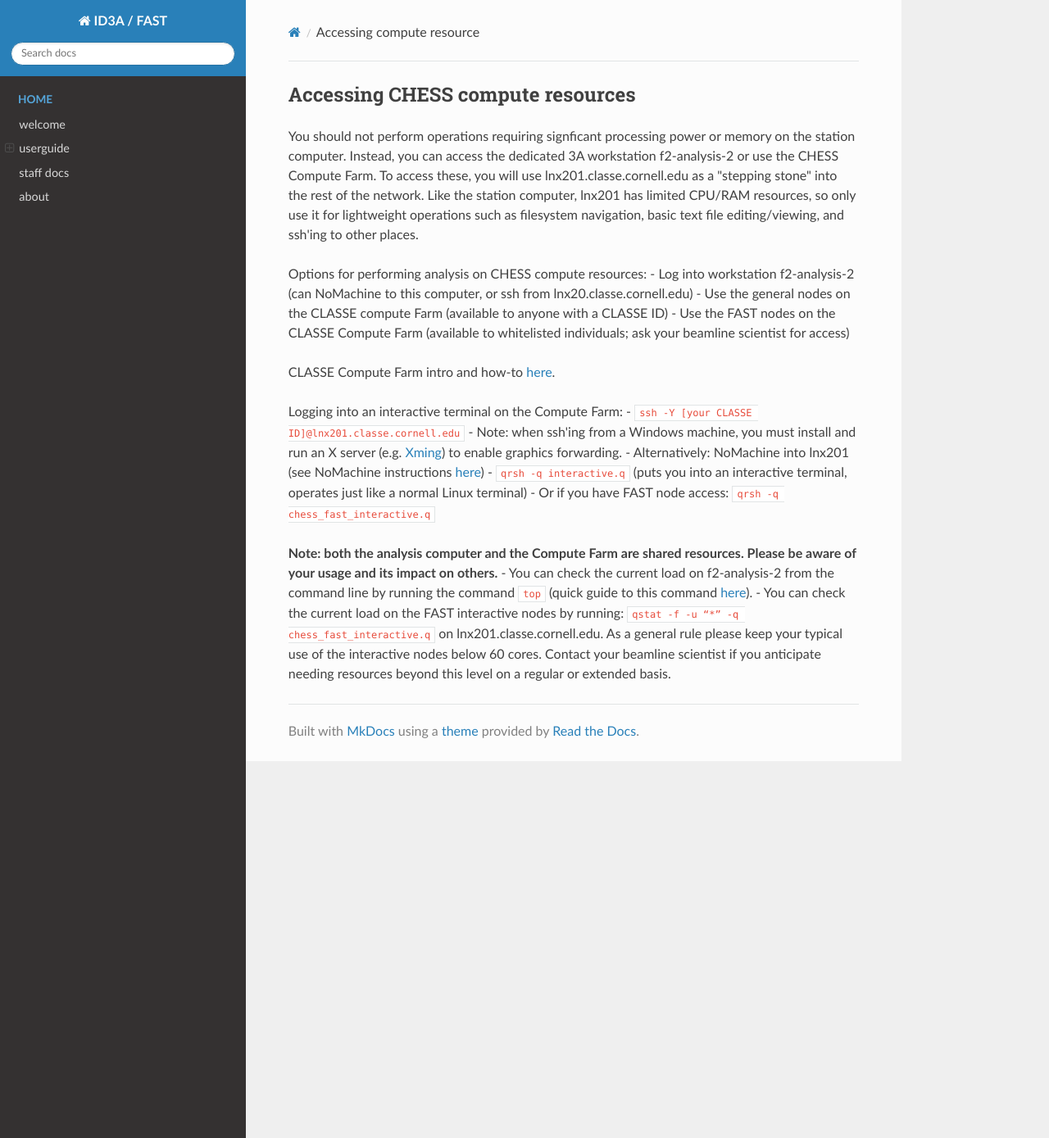
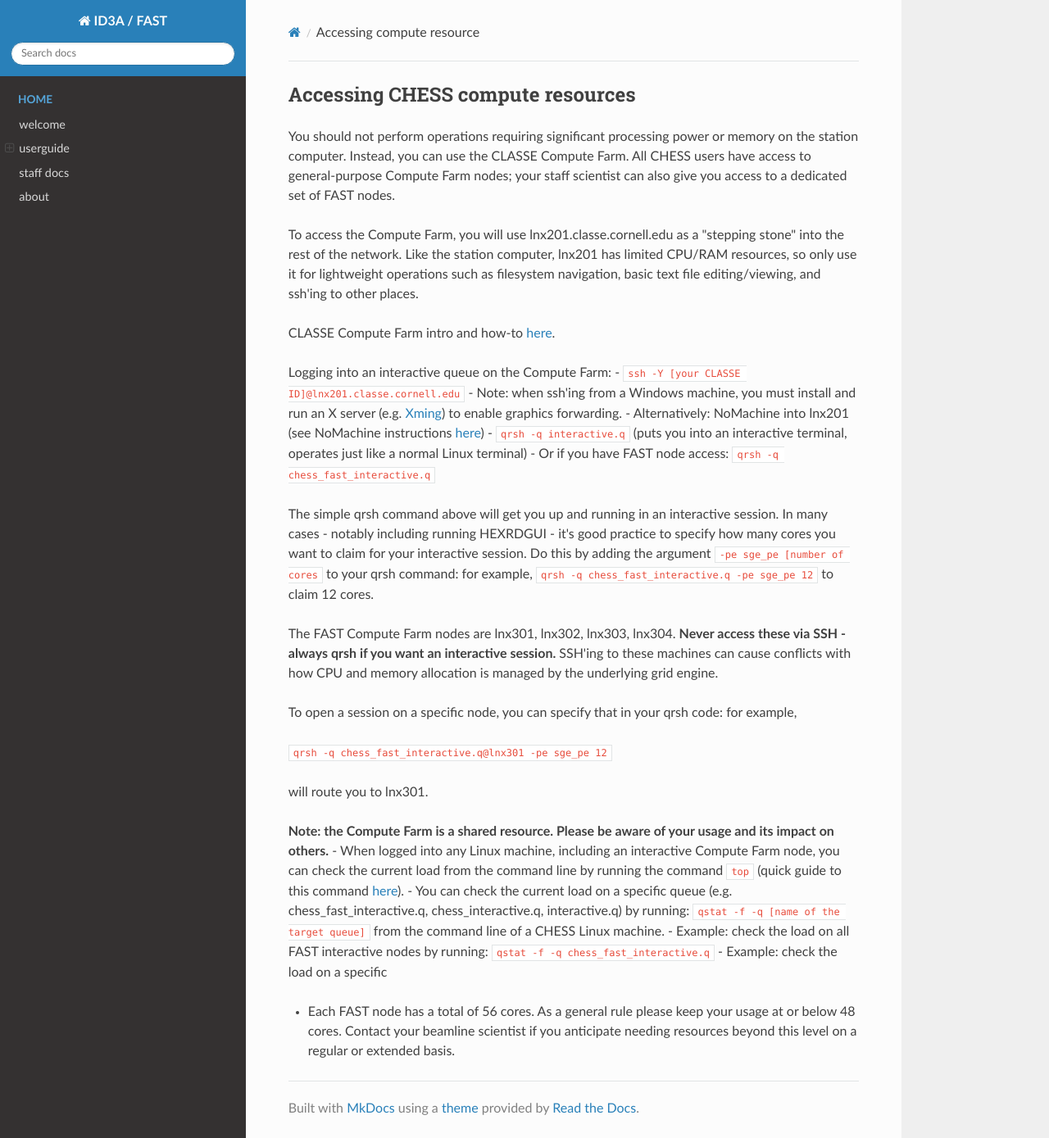
Before and after one commit to ksg52/CHESS-ID3A-FAST, an MkDocs documentation site: the page built from docs/userguide/compute/accessing_compute_resource.md, in a window 1280 px wide and 1389 px high. Shown: the whole window at 82% size. Built offline with MkDocs 1.6.1, drawn with Linux system fonts in a browser that asks for light colours; nearby versions of some CDN libraries.

Commit message:
Update accessing_compute_resource.md

````diff
--- a/docs/userguide/compute/accessing_compute_resource.md
+++ b/docs/userguide/compute/accessing_compute_resource.md
@@ -1,23 +1,31 @@
 ## Accessing CHESS compute resources
-You should not perform operations requiring signficant processing power or memory on the station computer. Instead, you can access the dedicated 3A workstation f2-analysis-2 or use the CHESS Compute Farm. To access these, you will use lnx201.classe.cornell.edu as a "stepping stone" into the rest of the network. Like the station computer, lnx201 has limited CPU/RAM resources, so only use it for lightweight operations such as filesystem navigation, basic text file editing/viewing, and ssh'ing to other places.
+You should not perform operations requiring significant processing power or memory on the station computer. Instead, you can use the CLASSE Compute Farm. All CHESS users have access to general-purpose Compute Farm nodes; your staff scientist can also give you access to a dedicated set of FAST nodes.
 
-Options for performing analysis on CHESS compute resources:
-- Log into workstation f2-analysis-2 (can NoMachine to this computer, or ssh from lnx20.classe.cornell.edu)
-- Use the general nodes on the CLASSE compute Farm (available to anyone with a CLASSE ID)
-- Use the FAST nodes on the CLASSE Compute Farm (available to whitelisted individuals; ask your beamline scientist for access)
-
+To access the Compute Farm, you will use lnx201.classe.cornell.edu as a "stepping stone" into the rest of the network. Like the station computer, lnx201 has limited CPU/RAM resources, so only use it for lightweight operations such as filesystem navigation, basic text file editing/viewing, and ssh'ing to other places.
 
 CLASSE Compute Farm intro and how-to [here](https://wiki.classe.cornell.edu/Computing/ComputeFarmIntro).
 
-
-Logging into an interactive terminal on the Compute Farm:
+Logging into an interactive queue on the Compute Farm:
 - ```ssh -Y [your CLASSE ID]@lnx201.classe.cornell.edu```
     - Note: when ssh'ing from a Windows machine, you must install and run an X server (e.g. [Xming](https://sourceforge.net/projects/xming/)) to enable graphics forwarding.
     - Alternatively: NoMachine into lnx201 (see NoMachine instructions [here](https://wiki.classe.cornell.edu/Computing/NoMachine))
 - ```qrsh -q interactive.q``` (puts you into an interactive terminal, operates just like a normal Linux terminal)
 - Or if you have FAST node access: ```qrsh -q chess_fast_interactive.q```
 
+The simple qrsh command above will get you up and running in an interactive session. In many cases - notably including running HEXRDGUI - it's good practice to specify how many cores you want to claim for your interactive session. Do this by adding the argument ```-pe sge_pe [number of cores``` to your qrsh command: for example, ```qrsh -q chess_fast_interactive.q -pe sge_pe 12``` to claim 12 cores.
 
-**Note: both the analysis computer and the Compute Farm are shared resources. Please be aware of your usage and its impact on others.**
-- You can check the current load on f2-analysis-2 from the command line by running the command ```top``` (quick guide to this command [here](https://www.howtogeek.com/668986/how-to-use-the-linux-top-command-and-understand-its-output/)).
-- You can check the current load on the FAST interactive nodes by running: ```qstat -f -u “*” -q chess_fast_interactive.q``` on lnx201.classe.cornell.edu. As a general rule please keep your typical use of the interactive nodes below 60 cores. Contact your beamline scientist if you anticipate needing resources beyond this level on a regular or extended basis.
+The FAST Compute Farm nodes are lnx301, lnx302, lnx303, lnx304. **Never access these via SSH - always qrsh if you want an interactive session.** SSH'ing to these machines can cause conflicts with how CPU and memory allocation is managed by the underlying grid engine.
+
+To open a session on a specific node, you can specify that in your qrsh code: for example,
+
+```qrsh -q chess_fast_interactive.q@lnx301 -pe sge_pe 12```
+
+will route you to lnx301.
+
+**Note: the Compute Farm is a shared resource. Please be aware of your usage and its impact on others.**
+- When logged into any Linux machine, including an interactive Compute Farm node, you can check the current load from the command line by running the command ```top``` (quick guide to this command [here](https://www.howtogeek.com/668986/how-to-use-the-linux-top-command-and-understand-its-output/)).
+- You can check the current load on a specific queue (e.g. chess_fast_interactive.q, chess_interactive.q, interactive.q) by running: ```qstat -f -q [name of the target queue]``` from the command line of a CHESS Linux machine.
+    - Example: check the load on all FAST interactive nodes by running: ```qstat -f -q chess_fast_interactive.q```
+    - Example: check the load on a specific
+
+- Each FAST node has a total of 56 cores. As a general rule please keep your usage at or below 48 cores. Contact your beamline scientist if you anticipate needing resources beyond this level on a regular or extended basis.
````
